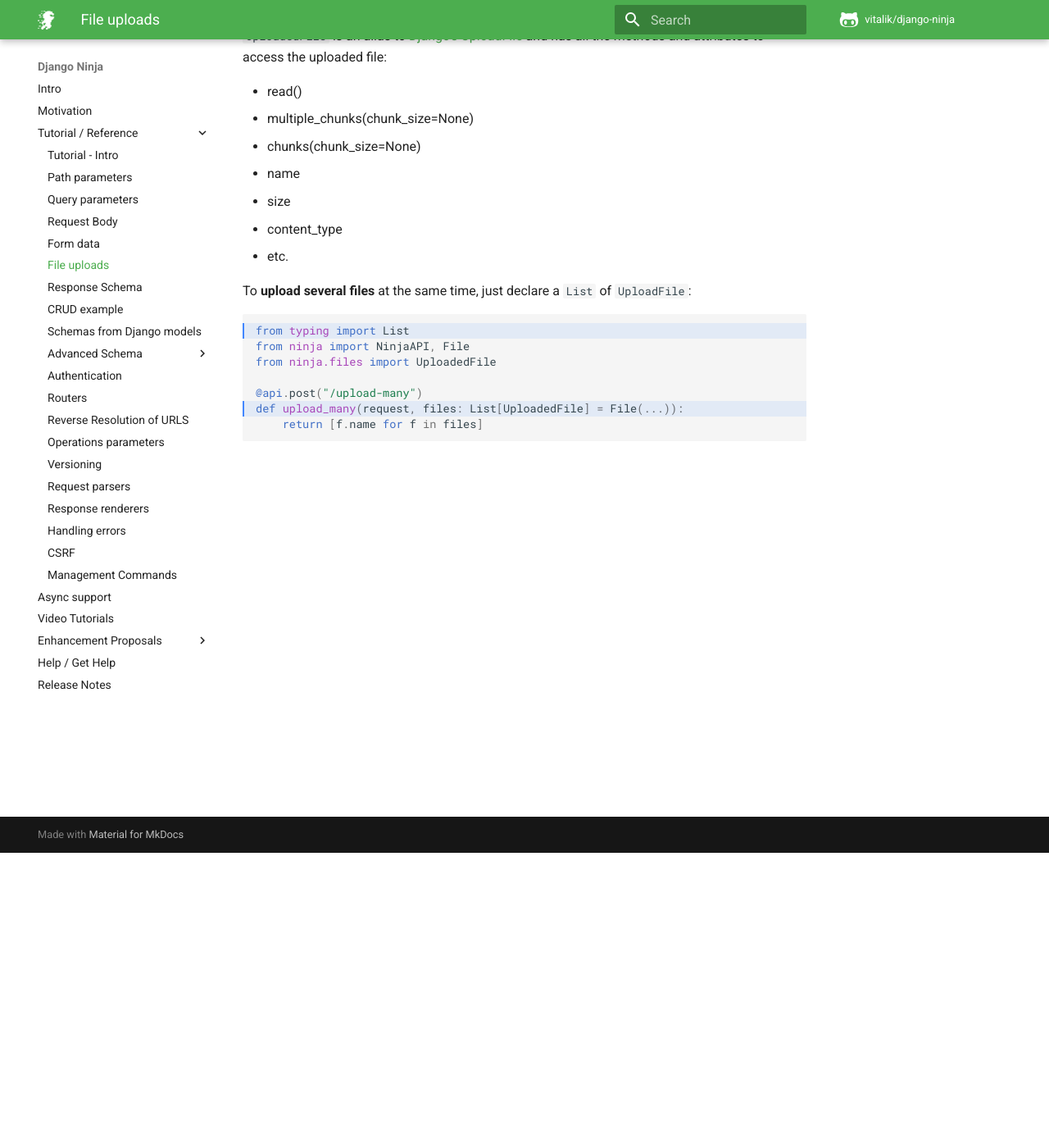
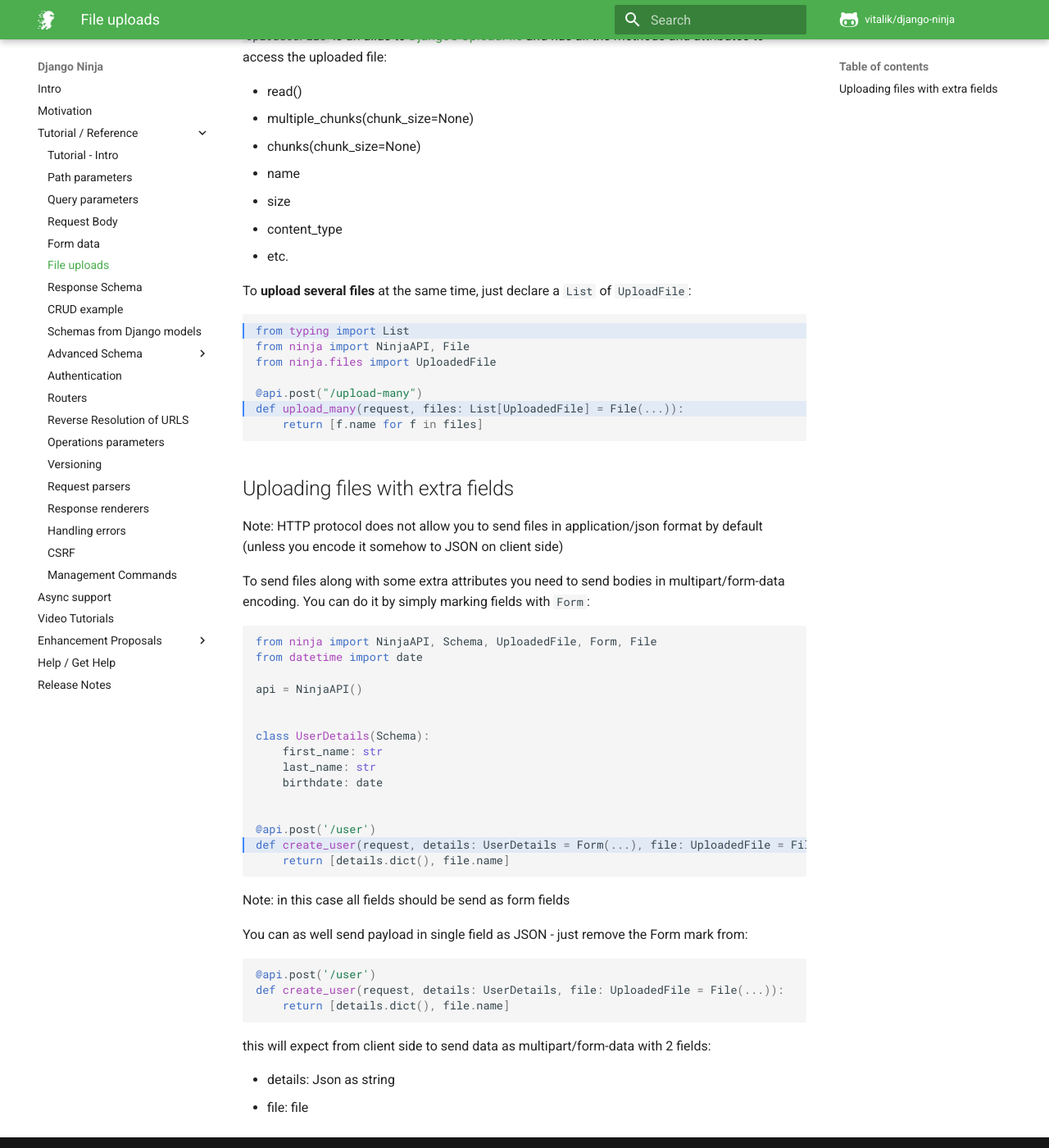
Before and after one commit to rainbow1016/django-master, an MkDocs documentation site: the page built from docs/docs/tutorial/file-params.md, in a window 1280 px wide and 1400 px high, scrolled down 360 px. Shown: the whole window at 82% size. Built offline with MkDocs 1.6.1 and Material for MkDocs 9.7.7, drawn with Linux system fonts in a browser that asks for light colours; comment, search, counter and statistics services are not loaded.

Commit message:
documentation for files with fields

````diff
--- a/docs/docs/tutorial/file-params.md
+++ b/docs/docs/tutorial/file-params.md
@@ -36,3 +36,44 @@ from ninja.files import UploadedFile
 def upload_many(request, files: List[UploadedFile] = File(...)):
     return [f.name for f in files]
 ```
+
+## Uploading files with extra fields
+
+Note: HTTP protocol does not allow you to send files in application/json format by default (unless you encode it somehow to JSON on client side)
+
+To send files along with some extra attributes you need to send bodies in multipart/form-data encoding. You can do it by simply marking fields with `Form`:
+
+```Python hl_lines="14"
+from ninja import NinjaAPI, Schema, UploadedFile, Form, File
+from datetime import date
+
+api = NinjaAPI()
+
+
+class UserDetails(Schema):
+    first_name: str
+    last_name: str
+    birthdate: date
+
+
+@api.post('/user')
+def create_user(request, details: UserDetails = Form(...), file: UploadedFile = File(...)):
+    return [details.dict(), file.name]
+
+```
+
+Note: in this case all fields should be send as form fields
+
+You can as well send payload in single field as JSON - just remove the Form mark from:
+
+```Python
+@api.post('/user')
+def create_user(request, details: UserDetails, file: UploadedFile = File(...)):
+    return [details.dict(), file.name]
+
+```
+
+this will expect from client side to send data as multipart/form-data with 2 fields:
+
+  - details: Json as string
+  - file: file
````
